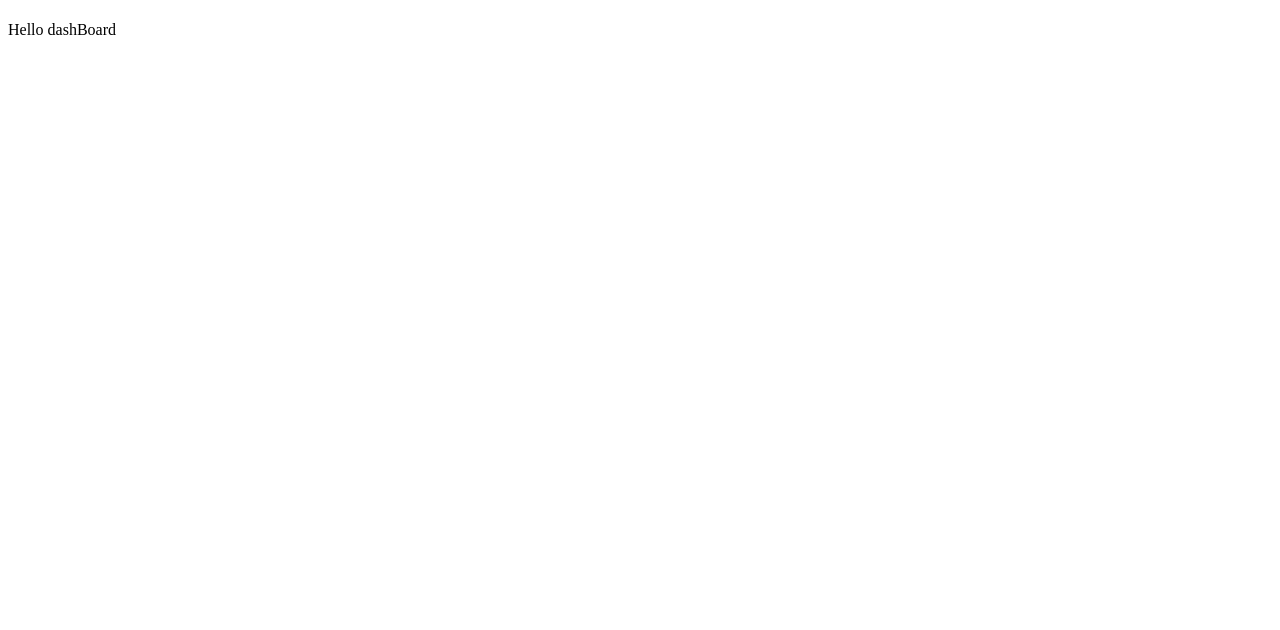
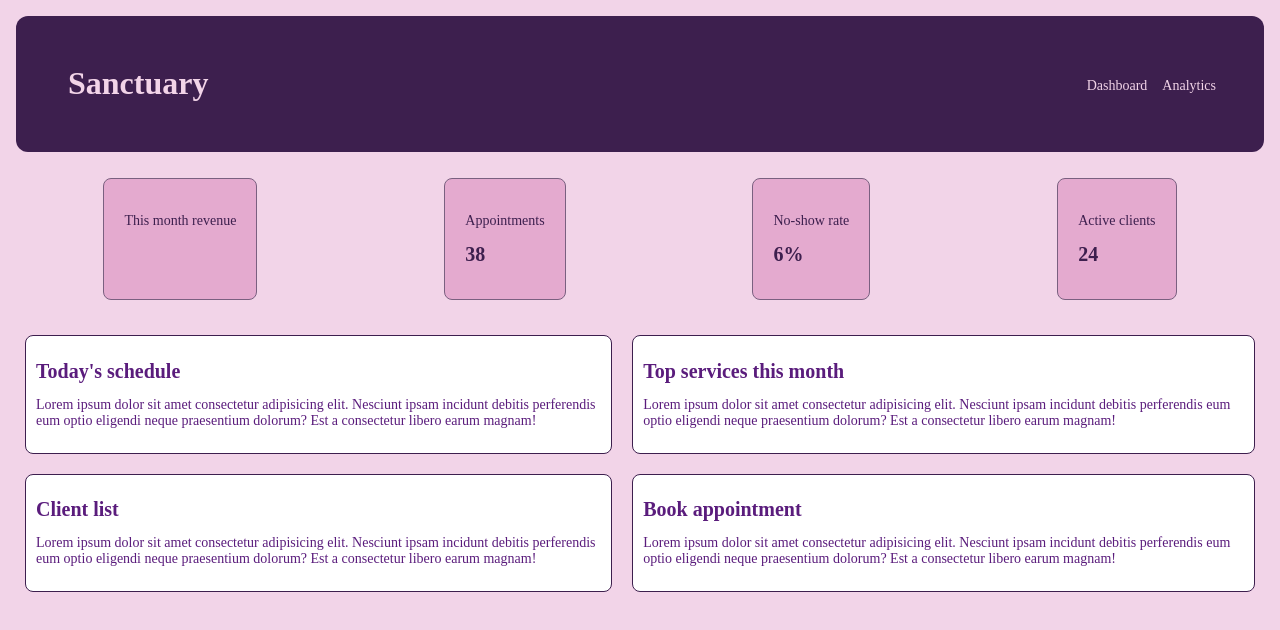
Before and after one commit to grizz-bot92/massage-management-app, a React (Vite) app in the folder frontend/: page / in a window 1280 px wide. Shown: the top 630 px of the page. Built offline with nearby package versions, Linux system fonts and the light colour scheme; no server answers.

Commit message:
frontedn mockup

```diff
--- a/frontend/src/App.css
+++ b/frontend/src/App.css
@@ -1,184 +1,4 @@
-.counter {
-  font-size: 16px;
-  padding: 5px 10px;
-  border-radius: 5px;
-  color: var(--accent);
-  background: var(--accent-bg);
-  border: 2px solid transparent;
-  transition: border-color 0.3s;
-  margin-bottom: 24px;
-
-  &:hover {
-    border-color: var(--accent-border);
-  }
-  &:focus-visible {
-    outline: 2px solid var(--accent);
-    outline-offset: 2px;
-  }
+body{
+  margin: 0;
+  background-color: #3D1F4E;;
 }
-
-.hero {
-  position: relative;
-
-  .base,
-  .framework,
-  .vite {
-    inset-inline: 0;
-    margin: 0 auto;
-  }
-
-  .base {
-    width: 170px;
-    position: relative;
-    z-index: 0;
-  }
-
-  .framework,
-  .vite {
-    position: absolute;
-  }
-
-  .framework {
-    z-index: 1;
-    top: 34px;
-    height: 28px;
-    transform: perspective(2000px) rotateZ(300deg) rotateX(44deg) rotateY(39deg)
-      scale(1.4);
-  }
-
-  .vite {
-    z-index: 0;
-    top: 107px;
-    height: 26px;
-    width: auto;
-    transform: perspective(2000px) rotateZ(300deg) rotateX(40deg) rotateY(39deg)
-      scale(0.8);
-  }
-}
-
-#center {
-  display: flex;
-  flex-direction: column;
-  gap: 25px;
-  place-content: center;
-  place-items: center;
-  flex-grow: 1;
-
-  @media (max-width: 1024px) {
-    padding: 32px 20px 24px;
-    gap: 18px;
-  }
-}
-
-#next-steps {
-  display: flex;
-  border-top: 1px solid var(--border);
-  text-align: left;
-
-  & > div {
-    flex: 1 1 0;
-    padding: 32px;
-    @media (max-width: 1024px) {
-      padding: 24px 20px;
-    }
-  }
-
-  .icon {
-    margin-bottom: 16px;
-    width: 22px;
-    height: 22px;
-  }
-
-  @media (max-width: 1024px) {
-    flex-direction: column;
-    text-align: center;
-  }
-}
-
-#docs {
-  border-right: 1px solid var(--border);
-
-  @media (max-width: 1024px) {
-    border-right: none;
-    border-bottom: 1px solid var(--border);
-  }
-}
-
-#next-steps ul {
-  list-style: none;
-  padding: 0;
-  display: flex;
-  gap: 8px;
-  margin: 32px 0 0;
-
-  .logo {
-    height: 18px;
-  }
-
-  a {
-    color: var(--text-h);
-    font-size: 16px;
-    border-radius: 6px;
-    background: var(--social-bg);
-    display: flex;
-    padding: 6px 12px;
-    align-items: center;
-    gap: 8px;
-    text-decoration: none;
-    transition: box-shadow 0.3s;
-
-    &:hover {
-      box-shadow: var(--shadow);
-    }
-    .button-icon {
-      height: 18px;
-      width: 18px;
-    }
-  }
-
-  @media (max-width: 1024px) {
-    margin-top: 20px;
-    flex-wrap: wrap;
-    justify-content: center;
-
-    li {
-      flex: 1 1 calc(50% - 8px);
-    }
-
-    a {
-      width: 100%;
-      justify-content: center;
-      box-sizing: border-box;
-    }
-  }
-}
-
-#spacer {
-  height: 88px;
-  border-top: 1px solid var(--border);
-  @media (max-width: 1024px) {
-    height: 48px;
-  }
-}
-
-.ticks {
-  position: relative;
-  width: 100%;
-
-  &::before,
-  &::after {
-    content: '';
-    position: absolute;
-    top: -4.5px;
-    border: 5px solid transparent;
-  }
-
-  &::before {
-    left: 0;
-    border-left-color: var(--border);
-  }
-  &::after {
-    right: 0;
-    border-right-color: var(--border);
-  }
-}
--- a/frontend/src/index.css
+++ b/frontend/src/index.css
@@ -1,111 +1,4 @@
-:root {
-  --text: #6b6375;
-  --text-h: #08060d;
-  --bg: #fff;
-  --border: #e5e4e7;
-  --code-bg: #f4f3ec;
-  --accent: #aa3bff;
-  --accent-bg: rgba(170, 59, 255, 0.1);
-  --accent-border: rgba(170, 59, 255, 0.5);
-  --social-bg: rgba(244, 243, 236, 0.5);
-  --shadow:
-    rgba(0, 0, 0, 0.1) 0 10px 15px -3px, rgba(0, 0, 0, 0.05) 0 4px 6px -2px;
-
-  --sans: system-ui, 'Segoe UI', Roboto, sans-serif;
-  --heading: system-ui, 'Segoe UI', Roboto, sans-serif;
-  --mono: ui-monospace, Consolas, monospace;
-
-  font: 18px/145% var(--sans);
-  letter-spacing: 0.18px;
-  color-scheme: light dark;
-  color: var(--text);
-  background: var(--bg);
-  font-synthesis: none;
-  text-rendering: optimizeLegibility;
-  -webkit-font-smoothing: antialiased;
-  -moz-osx-font-smoothing: grayscale;
-
-  @media (max-width: 1024px) {
-    font-size: 16px;
-  }
+body{
+  margin: 0;
+  background-color:#F2D4E8;
 }
-
-@media (prefers-color-scheme: dark) {
-  :root {
-    --text: #9ca3af;
-    --text-h: #f3f4f6;
-    --bg: #16171d;
-    --border: #2e303a;
-    --code-bg: #1f2028;
-    --accent: #c084fc;
-    --accent-bg: rgba(192, 132, 252, 0.15);
-    --accent-border: rgba(192, 132, 252, 0.5);
-    --social-bg: rgba(47, 48, 58, 0.5);
-    --shadow:
-      rgba(0, 0, 0, 0.4) 0 10px 15px -3px, rgba(0, 0, 0, 0.25) 0 4px 6px -2px;
-  }
-
-  #social .button-icon {
-    filter: invert(1) brightness(2);
-  }
-}
-
-#root {
-  width: 1126px;
-  max-width: 100%;
-  margin: 0 auto;
-  text-align: center;
-  border-inline: 1px solid var(--border);
-  min-height: 100svh;
-  display: flex;
-  flex-direction: column;
-  box-sizing: border-box;
-}
-
-body {
-  margin: 0;
-}
-
-h1,
-h2 {
-  font-family: var(--heading);
-  font-weight: 500;
-  color: var(--text-h);
-}
-
-h1 {
-  font-size: 56px;
-  letter-spacing: -1.68px;
-  margin: 32px 0;
-  @media (max-width: 1024px) {
-    font-size: 36px;
-    margin: 20px 0;
-  }
-}
-h2 {
-  font-size: 24px;
-  line-height: 118%;
-  letter-spacing: -0.24px;
-  margin: 0 0 8px;
-  @media (max-width: 1024px) {
-    font-size: 20px;
-  }
-}
-p {
-  margin: 0;
-}
-
-code,
-.counter {
-  font-family: var(--mono);
-  display: inline-flex;
-  border-radius: 4px;
-  color: var(--text-h);
-}
-
-code {
-  font-size: 15px;
-  line-height: 135%;
-  padding: 4px 8px;
-  background: var(--code-bg);
-}
--- a/frontend/src/main.tsx
+++ b/frontend/src/main.tsx
@@ -1,4 +1,5 @@
 import ReactDOM from 'react-dom/client';
 import App from './App';
+import "./index.css";
 
 ReactDOM.createRoot(document.getElementById('root')).render(<App />);
--- /dev/null
+++ b/frontend/src/pages/Analytics.css
@@ -0,0 +1,3 @@
+.main{
+  background-color: #3D1F4E;
+}
--- /dev/null
+++ b/frontend/src/pages/DashBoard.css
@@ -0,0 +1,72 @@
+/* .main{
+  background-color: #3D1F4E;
+
+} */
+
+.header-top{
+  display: flex;
+  background-color:#3D1F4E;
+  border-radius: 12px;
+  justify-content: space-between;
+  margin: 1rem;
+  padding: 1rem;
+}
+
+.title{
+  font-size: 2rem;
+  color: #F2D4E8;
+  margin-left: 1.5rem;
+  padding: 12px;
+  font: Didot, serif
+}
+
+.tabs{
+  display: flex;
+  color: #F2D4E8;
+  gap: 15px;
+  margin-top: 2rem;
+  padding-right: 2rem;
+}
+
+.metricCards{
+  text-align: start;
+  display: flex;
+  justify-content: space-around;
+  margin: auto;
+  padding: 10px;
+}
+
+.metricCards, p{
+  font-size: 14px;
+
+}
+
+.metrics, h1{
+  font-size: 20px;
+}
+
+.metrics{
+  background: #E4AACF;
+  color: #3D1F4E;
+  border: 1px solid #7A6080;
+  padding: 20px;
+  border-radius: 8px;
+}
+
+.serviceCards{
+
+  display: grid;
+  grid-template-columns: auto auto;
+  padding: 10px;
+  margin: 5px;
+}
+
+.service{
+  background: #ffffff;
+  color: #5a1c7c;
+  border: 1px solid #3D1F4E;
+  padding: 10px;
+  border-radius: 8px;
+  text-align: left;
+  margin: 10px;
+}
--- a/frontend/src/pages/DashBoard.tsx
+++ b/frontend/src/pages/DashBoard.tsx
@@ -1,11 +1,72 @@
+import "./DashBoard.css"
+import React, { useEffect, useState } from "react";
+
 
 
 
 const DashBoard = () => {
+  // const [monthlyRevenue, setMonthlyRevenue] = useState("");
+  const [totalRevenue, setTotalRevenue] = useState("");
+
+  useEffect(() => {
+    fetch(`${import.meta.env.VITE_API_URL}/revenue`)
+    .then(response => response.json())
+    .then(data => {
+      setTotalRevenue(data.totalRevenue)
+    })
+  }, []);
+
+
   return(
     <div>
-      <h1></h1>
-      <p>Hello dashBoard</p>
+      <div className="main">
+        <div className="header-top">
+          <h1 className="title">Sanctuary</h1>
+          <div className="tabs">
+            <p>Dashboard</p>
+            <p>Analytics</p>
+          </div>
+        </div>
+      </div>
+
+    <div className="metricCards">
+      <div className="metrics">
+        <p>This month revenue</p>
+        <h1>{totalRevenue}</h1>
+      </div>
+      <div className="metrics">
+        <p>Appointments</p>
+        <h1>38</h1>
+      </div>
+      <div className="metrics">
+        <p>No-show rate</p>
+        <h1>6%</h1>
+      </div>
+      <div className="metrics">
+        <p>Active clients</p>
+        <h1>24</h1>
+      </div>
+    </div>
+
+    <div className="serviceCards">
+      <div className="service">
+        <h1>Today's schedule</h1>
+        <p>Lorem ipsum dolor sit amet consectetur adipisicing elit. Nesciunt ipsam incidunt debitis perferendis eum optio eligendi neque praesentium dolorum? Est a consectetur libero earum magnam!</p>
+      </div>
+      <div className="service">
+        <h1>Top services this month</h1>
+        <p>Lorem ipsum dolor sit amet consectetur adipisicing elit. Nesciunt ipsam incidunt debitis perferendis eum optio eligendi neque praesentium dolorum? Est a consectetur libero earum magnam!</p>
+      </div>
+      <div className="service">
+        <h1>Client list</h1>
+        <p>Lorem ipsum dolor sit amet consectetur adipisicing elit. Nesciunt ipsam incidunt debitis perferendis eum optio eligendi neque praesentium dolorum? Est a consectetur libero earum magnam!</p>
+      </div>
+      <div className="service">
+        <h1>Book appointment</h1>
+        <p>Lorem ipsum dolor sit amet consectetur adipisicing elit. Nesciunt ipsam incidunt debitis perferendis eum optio eligendi neque praesentium dolorum? Est a consectetur libero earum magnam!</p>
+      </div>
+    </div>
+
     </div>
   )
 }
```
